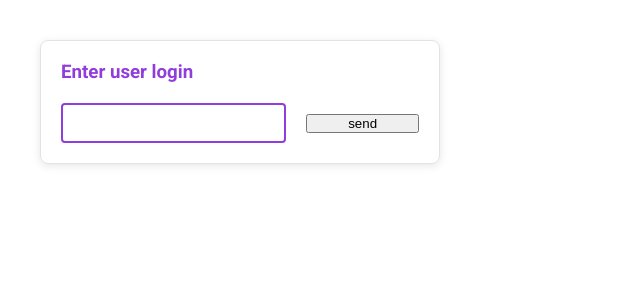
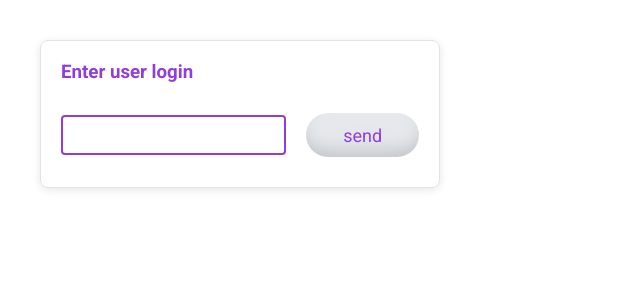
Before and after one commit to acbka/github-graphql, a React (Create React App) app: page / in a window 1280 px wide. Shown: the top 300 px of the page, without its empty margins (0-640 px from the left). Built offline with nearby package versions, Linux system fonts and the light colour scheme.

Commit message:
Create button component

```diff
--- /dev/null
+++ b/src/components/Button.jsx
@@ -0,0 +1,41 @@
+import styled from "@emotion/styled/macro";
+
+const Btn = styled.button`
+  width: 100%;
+  height: 44px;
+  text-align: center;
+  font-family: "Roboto", sans-serif;
+  font-size: 18px;
+  font-weight: 700px;
+  border: none;
+  border-radius: 25px;
+  margin: 10px auto;
+  cursor: pointer;
+  color: #fff;
+  background: var(--color-dark);
+  box-shadow: inset 0 -0.6em 1em -0.35em rgba(0, 0, 0, 0.17),
+    inset 0 0.6em 2em -0.3em rgba(255, 255, 255, 0.15),
+    inset 0 0 0em 0.05em rgba(255, 255, 255, 0.12);
+  &:hover {
+    color: #fff;
+    background: var(--color-light);
+  }
+  &:active {
+    box-shadow: inset 0 0.6em 2em -0.3em rgba(0, 0, 0, 0.15),
+      inset 0 0 0em 0.05em rgba(255, 255, 255, 0.12);
+  }
+  &:disabled {
+    color: var(--color-dark);
+    background: var(--color-grey);
+  }
+`;
+
+const Button = ({ title, disabled, className, handleClick }) => {
+  return (
+    <Btn className={className} disabled={disabled} onClick={handleClick}>
+      {title}
+    </Btn>
+  );
+};
+
+export default Button;
--- a/src/pages/homePage/HomePage.jsx
+++ b/src/pages/homePage/HomePage.jsx
@@ -1,5 +1,6 @@
 import React, { useState } from "react";
 import styled from "@emotion/styled/macro";
+import Button from "../../components/Button";
 import UserInfo from "./UserInfo";
 
 const Wrapper = styled.div`
@@ -66,7 +67,11 @@ const HomePage = () => {
               value={inputValue}
               onChange={handleChange}
             />
-            <button onClick={showUser}>send </button>
+            <Button
+              title="send"
+              disabled={!inputValue ? "disabled" : ""}
+              handleClick={showUser}
+            />
           </InputWrap>
         </Block>
         {login && (
--- a/src/pages/homePage/UserInfo.jsx
+++ b/src/pages/homePage/UserInfo.jsx
@@ -27,7 +27,7 @@ const UserInfo = ({ login }) => {
     variables: { login: login },
   });
   if (loading) return <p>Loading ...</p>;
-  if (error) return <p>Error :((</p>;
+  if (error) return <p>User doesn't exist.</p>;
   const user = data.user;
   const date = formattedDate(user.createdAt);
 
```
